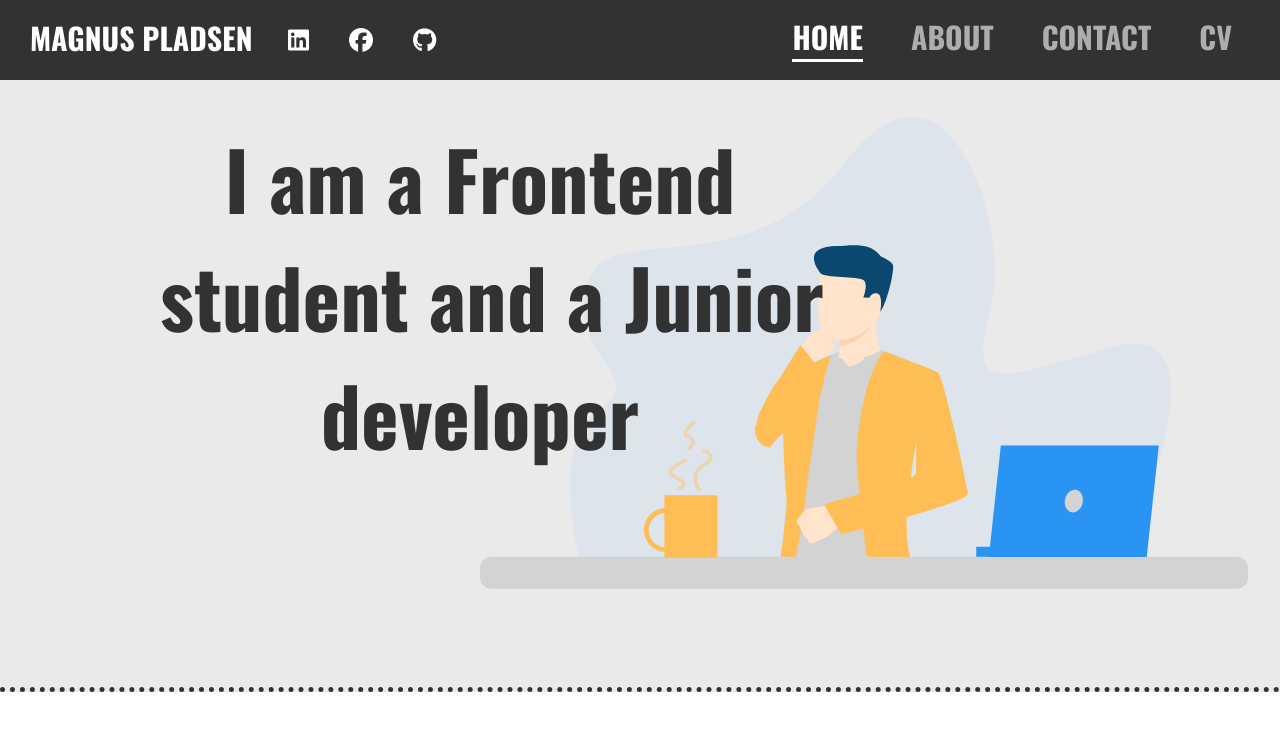
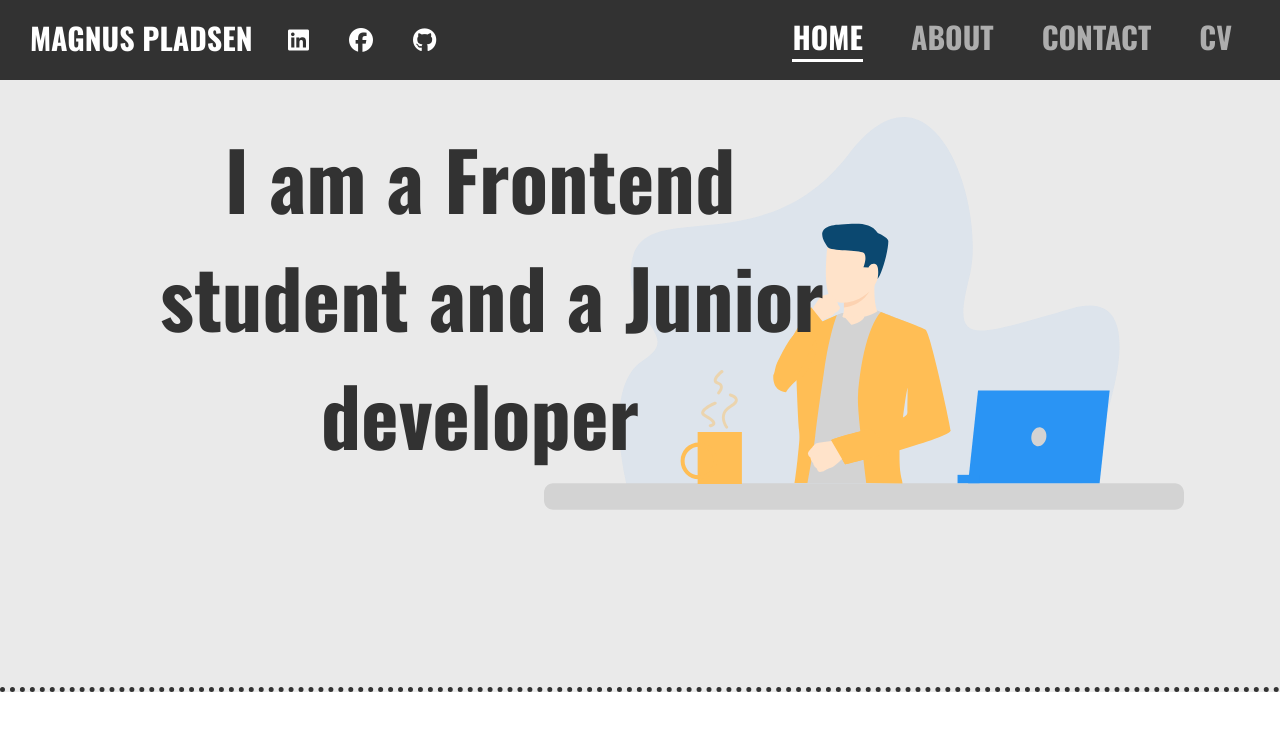
Before and after one commit to MagnusPladsen/Home-page-2022, a React (Create React App) app in the folder home-page/: page / in a window 1280 px wide. Shown: the top 755 px of the page. Built offline with nearby package versions, Linux system fonts and the light colour scheme.

Commit message:
Fixed overflow on hero

```diff
--- a/home-page/src/App.css
+++ b/home-page/src/App.css
@@ -140,7 +140,7 @@ footer {
     position: absolute;
     top: 3em;
     padding-left: 35vw;
-    max-width: 60vw;
+    max-width: 50vw;
   }
   .app-section {
     top: 2em;
```
